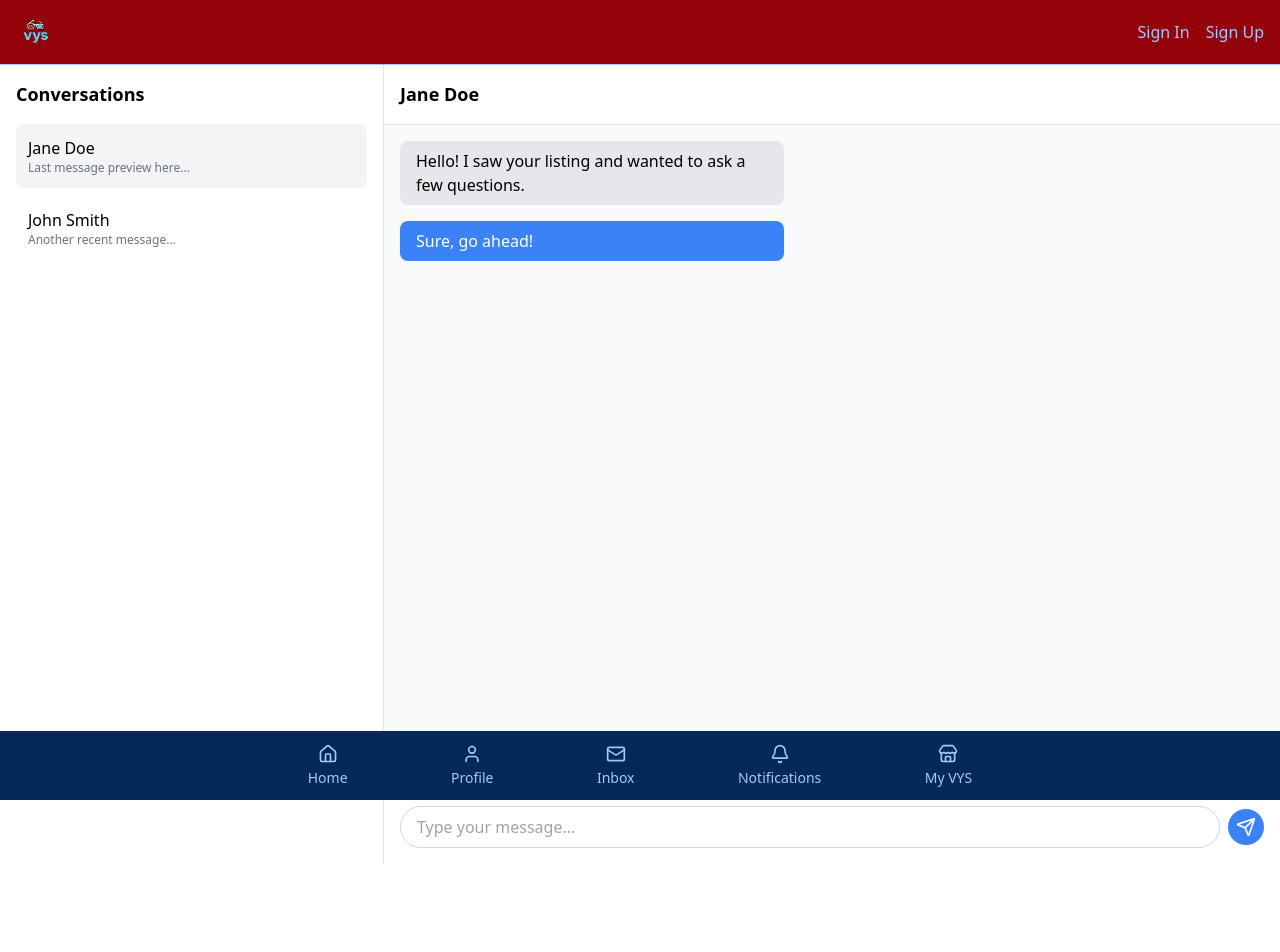
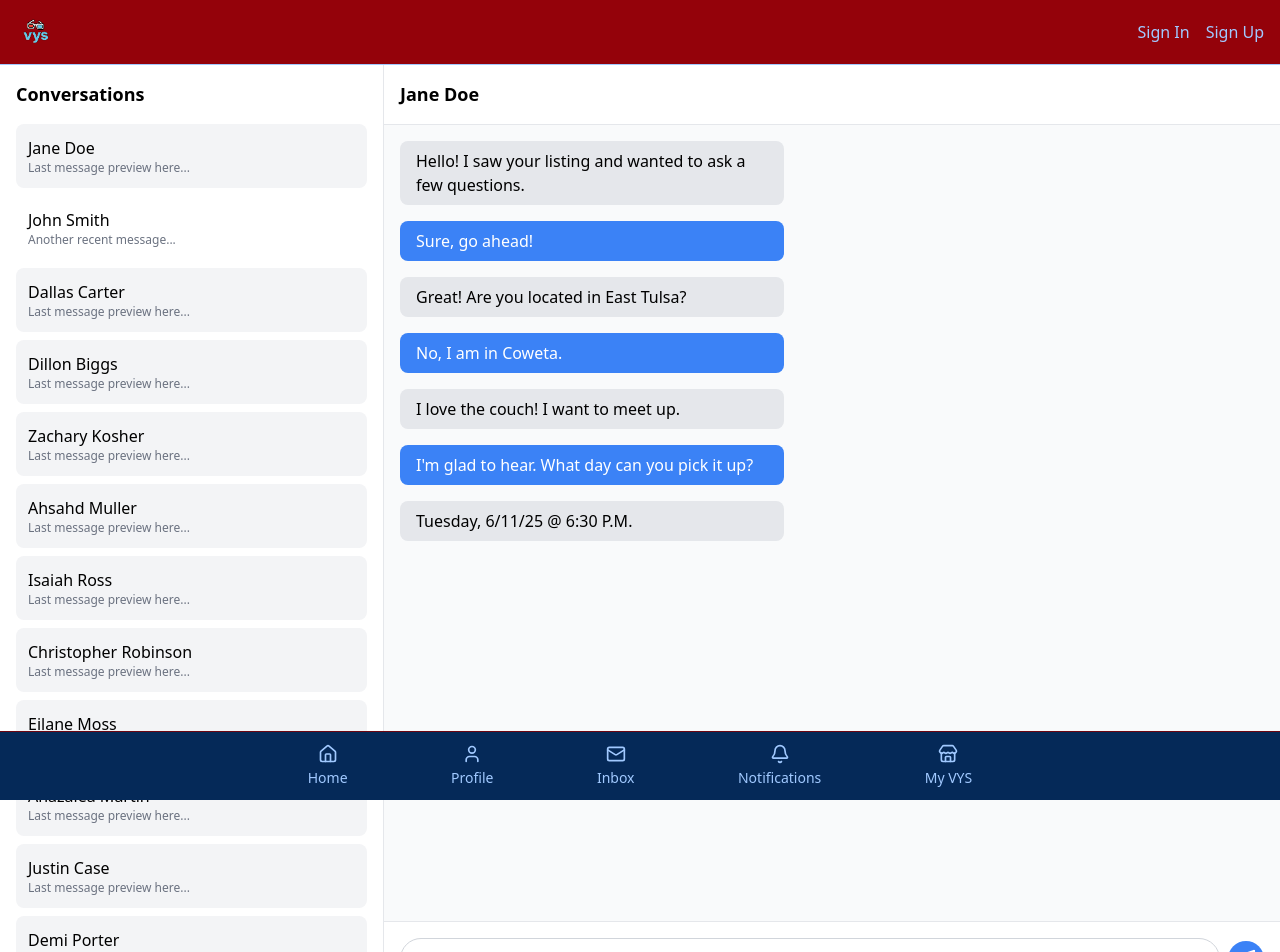
Before and after one commit to Moonwalkert3ch/VYS, a Next.js app in the folder vys-app/: page /messages in a window 1280 px wide. Shown: the top 952 px of the page. Before the commit the page ends 864 px from the top, so only its background shows below. Built offline with nearby package versions, Linux system fonts and the light colour scheme; no server answers.

Commit message:
added conversation to show messaging example

```diff
--- a/vys-app/src/components/MessagesPage.tsx
+++ b/vys-app/src/components/MessagesPage.tsx
@@ -20,6 +20,46 @@ export default function MessagesPage() {
                     <p className="font-medium">John Smith</p>
                     <p className="text-xs text-gray-500 truncate">Another recent message...</p>
                 </li>
+                <li className="p-3 rounded-lg bg-gray-100 cursor-pointer hover:bg-gray-200 transition">
+                    <p className="font-medium">Dallas Carter</p>
+                    <p className="text-xs text-gray-500 truncate">Last message preview here...</p>
+                </li>
+                <li className="p-3 rounded-lg bg-gray-100 cursor-pointer hover:bg-gray-200 transition">
+                    <p className="font-medium">Dillon Biggs</p>
+                    <p className="text-xs text-gray-500 truncate">Last message preview here...</p>
+                </li>
+                <li className="p-3 rounded-lg bg-gray-100 cursor-pointer hover:bg-gray-200 transition">
+                    <p className="font-medium">Zachary Kosher</p>
+                    <p className="text-xs text-gray-500 truncate">Last message preview here...</p>
+                </li>
+                <li className="p-3 rounded-lg bg-gray-100 cursor-pointer hover:bg-gray-200 transition">
+                    <p className="font-medium">Ahsahd Muller</p>
+                    <p className="text-xs text-gray-500 truncate">Last message preview here...</p>
+                </li>
+                <li className="p-3 rounded-lg bg-gray-100 cursor-pointer hover:bg-gray-200 transition">
+                    <p className="font-medium">Isaiah Ross</p>
+                    <p className="text-xs text-gray-500 truncate">Last message preview here...</p>
+                </li>
+                <li className="p-3 rounded-lg bg-gray-100 cursor-pointer hover:bg-gray-200 transition">
+                    <p className="font-medium">Christopher Robinson</p>
+                    <p className="text-xs text-gray-500 truncate">Last message preview here...</p>
+                </li>
+                <li className="p-3 rounded-lg bg-gray-100 cursor-pointer hover:bg-gray-200 transition">
+                    <p className="font-medium">Eilane Moss</p>
+                    <p className="text-xs text-gray-500 truncate">Last message preview here...</p>
+                </li>
+                <li className="p-3 rounded-lg bg-gray-100 cursor-pointer hover:bg-gray-200 transition">
+                    <p className="font-medium">Anazalea Martin</p>
+                    <p className="text-xs text-gray-500 truncate">Last message preview here...</p>
+                </li>
+                <li className="p-3 rounded-lg bg-gray-100 cursor-pointer hover:bg-gray-200 transition">
+                    <p className="font-medium">Justin Case</p>
+                    <p className="text-xs text-gray-500 truncate">Last message preview here...</p>
+                </li>
+                <li className="p-3 rounded-lg bg-gray-100 cursor-pointer hover:bg-gray-200 transition">
+                    <p className="font-medium">Demi Porter</p>
+                    <p className="text-xs text-gray-500 truncate">Last message preview here...</p>
+                </li>
                 </ul>
             </aside>
 
@@ -38,6 +78,21 @@ export default function MessagesPage() {
                 </div>
                 <div className="self-end bg-blue-500 text-white rounded-lg px-4 py-2 max-w-sm">
                     <p>Sure, go ahead!</p>
+                </div>
+                <div className="self-start bg-gray-200 rounded-lg px-4 py-2 max-w-sm">
+                    <p>Great! Are you located in East Tulsa?</p>
+                </div>
+                <div className="self-end bg-blue-500 text-white rounded-lg px-4 py-2 max-w-sm">
+                    <p>No, I am in Coweta.</p>
+                </div>
+                <div className="self-start bg-gray-200 rounded-lg px-4 py-2 max-w-sm">
+                    <p>I love the couch! I want to meet up.</p>
+                </div>
+                <div className="self-end bg-blue-500 text-white rounded-lg px-4 py-2 max-w-sm">
+                    <p>I'm glad to hear. What day can you pick it up?</p>
+                </div>
+                <div className="self-start bg-gray-200 rounded-lg px-4 py-2 max-w-sm">
+                    <p>Tuesday, 6/11/25 @ 6:30 P.M.</p>
                 </div>
                 </div>
 
```
